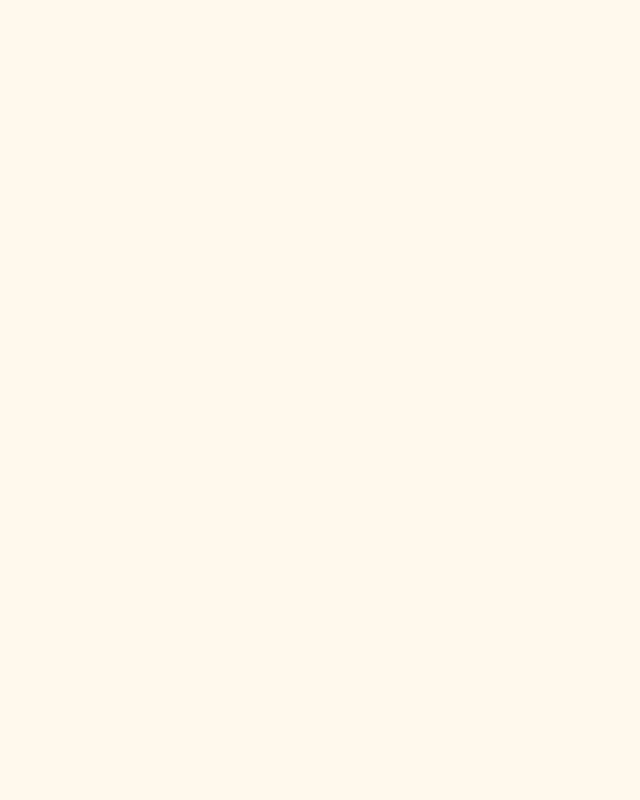
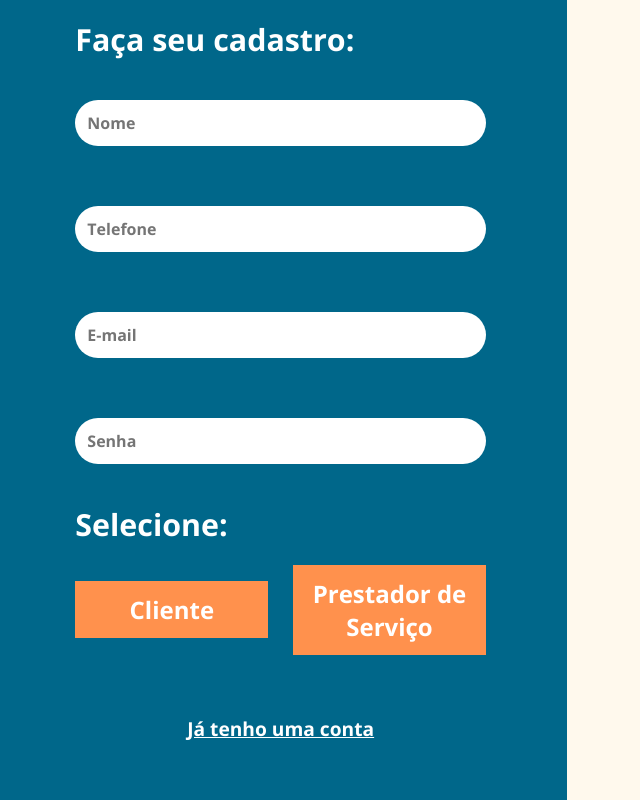
Before and after one commit to karlosmafra/frontend_pi, a Vue app: page /cadastro in a window 1280 px wide. Before the commit this address had no page. Shown: the whole page, without its empty margins (6-646 px from the left). Built offline with nearby package versions, Linux system fonts and the light colour scheme; a web font is replaced by a local one.

Commit message:
Tela de cadastro criada

```diff
--- /dev/null
+++ b/src/components/AreaCadastro.vue
@@ -0,0 +1,101 @@
+<script setup>
+
+import { ref } from 'vue';
+import BotaoQuadrado from './BotaoQuadrado.vue';
+
+// Campos do formulário
+const nome = ref('');
+const telefone = ref('');
+const email = ref('');
+const senha = ref('');
+
+// Função para tratar o envio do formulário
+function enviarFormulario() {
+  console.log('Nome:', nome.value);
+  console.log('Telefone:', telefone.value);
+  console.log('Email:', email.value);
+  console.log('Senha:', senha.value);
+  alert('Formulário enviado');
+}
+
+</script>
+
+<template>
+
+    <div id="div-cadastro">
+
+        <form @submit.prevent="enviarFormulario" id="formulario">
+
+            <h1>Faça seu cadastro:</h1>
+
+            <input type="text" id="nome" placeholder="Nome" v-model="nome" required />
+            <input type="text" id="telefone" placeholder="Telefone" v-model="telefone" required />
+            <input type="email" id="email" placeholder="E-mail" v-model="email" required />
+            <input type="password" id="senha" placeholder="Senha" v-model="senha" required />
+
+            <h2>Selecione:</h2>
+            <div id="div-enviar">
+                <BotaoQuadrado type="submit" :texto="'Cliente'" :cor="'var(--cor-laranja)'" />
+                <BotaoQuadrado type="submit" :texto="'Prestador de Serviço'" :cor="'var(--cor-laranja)'" />
+            </div>
+
+            <RouterLink to="/">Já tenho uma conta</RouterLink>
+
+        </form>
+    </div>
+
+</template>
+
+<style scoped>
+
+    #div-cadastro {
+        background-color: var(--cor-azul-escuro);
+        display: flex;
+        justify-content: center;
+        align-items: center;
+    }
+
+    #formulario {
+        width: 77%;
+        max-width: 700px;
+        margin: 0 auto;
+        display: flex;
+        flex-direction: column;
+        gap: 20px;
+    }
+
+    input {
+        display: flex;
+        flex-direction: column;
+        margin: 20px 0px;
+        padding: 12px;
+        border-radius: 35px;
+        font-size: 1rem;
+        color: var(--cor-azul-escuro);
+    }
+
+    #div-enviar {
+        display: flex;
+        justify-content: space-between;
+        align-items: center;
+    }
+
+    button {
+        padding: 12px;
+        font-size: 1.5rem;
+        width: 47%;
+    }
+
+    h1, h2 {
+        color: white;
+        font-size: 1.9rem;
+    }
+
+    a {
+        text-align: center;
+        color: white;
+        font-size: 1.2rem;
+        margin: 40px 0px;
+    }
+
+</style>
--- a/src/components/AreaPesquisa.vue
+++ b/src/components/AreaPesquisa.vue
@@ -44,13 +44,14 @@
 
     input {
         width: 860px;
-        height: 35px;
+        height: 40px;
         margin-right: 15px;
     }
 
     button {
         width: 160px;
-        height: 35px;
+        height: 40px;
+        font-size: 1em;
     }
 
     @media (max-width: 768px) {
--- a/src/router/index.js
+++ b/src/router/index.js
@@ -1,6 +1,7 @@
 import { createRouter, createWebHistory } from 'vue-router'
 import HomeView from '../views/HomeView.vue'
 import ServicosView from '@/views/ServicosView.vue'
+import CadastroView from '@/views/CadastroView.vue'
 
 const router = createRouter({
   history: createWebHistory(import.meta.env.BASE_URL),
@@ -15,6 +16,11 @@ const router = createRouter({
       name: 'servicos',
       component: ServicosView,
     },
+    {
+      path: '/cadastro',
+      name: 'cadastro',
+      component: CadastroView,
+    }
   ],
 })
 
--- /dev/null
+++ b/src/views/CadastroView.vue
@@ -0,0 +1,40 @@
+<script setup>
+import BarraNav from '@/components/BarraNav.vue';
+import BotaoQuadrado from '@/components/BotaoQuadrado.vue';
+import AreaCadastro from '@/components/AreaCadastro.vue';
+</script>
+
+<template>
+
+    <div class="container">
+        <AreaCadastro class="area-esquerda">
+
+        </AreaCadastro>
+        <div class="area-direita">
+            <!-- <img src="../assets/img/logo.png" alt=""> -->
+        </div>
+    </div>
+
+</template>
+
+<style scoped>
+
+    .container {
+        display: flex;
+        height: 100vh;
+    }
+
+    .area-esquerda, .area-direita {
+        padding: 20px;
+    }
+
+    .area-esquerda {
+        flex: 4;
+    }
+
+    .area-direita {
+        flex: 5;
+        background-color: var(--cor-fundo);
+    }
+
+</style>
```
